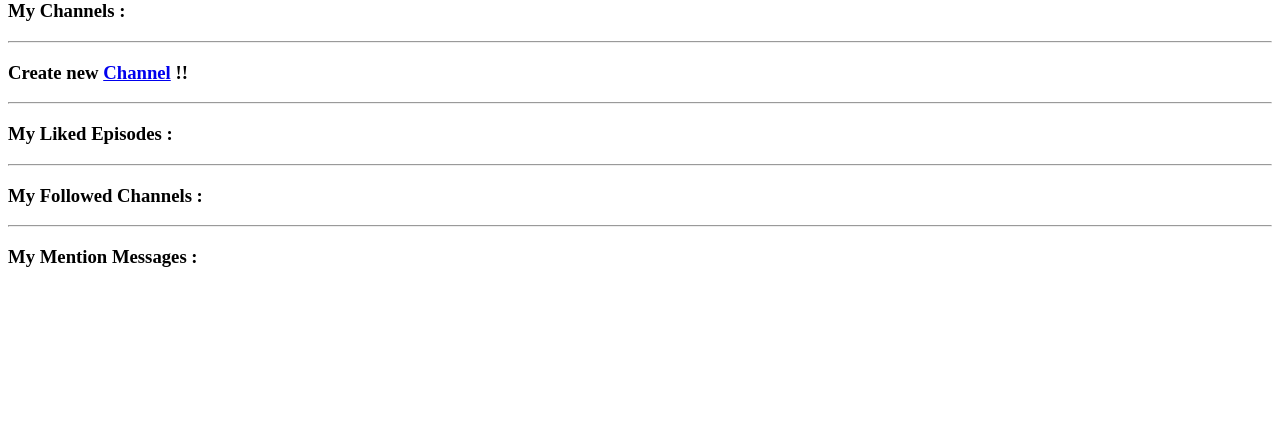
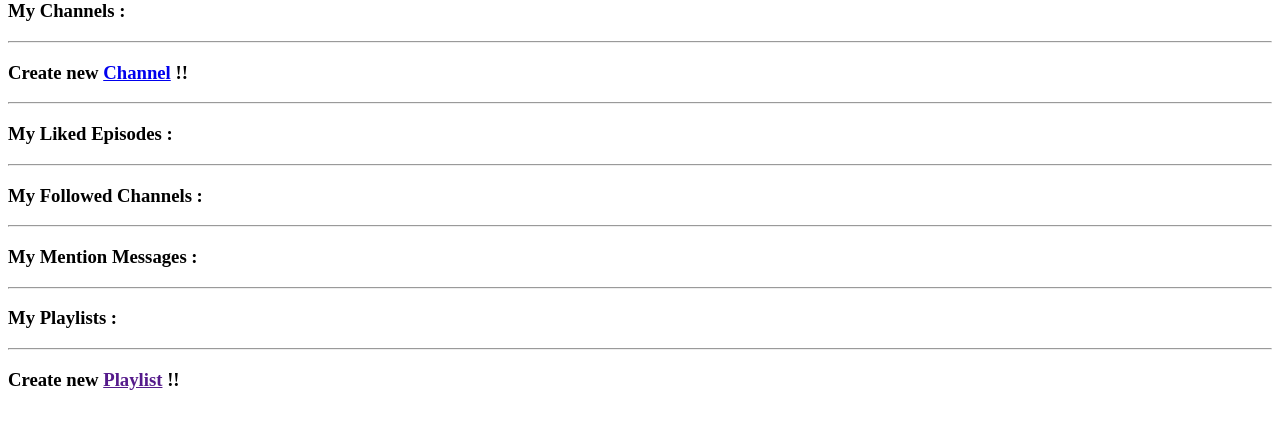
Before and after one commit to AmirShammas/castbox-v2, a Django app: page /profile/1/ in a window 1280 px wide. Shown: the part 335-764 px from the top of the page. Run offline with Django 4.2, Linux system fonts and the light colour scheme; the visitor is signed in with stand-in values (Sample User, id 1); data comes from the database, SQL or seed files in the repository; data that the repository does not hold is empty.

Commit message:
Correct Profile model.

```diff
--- a/castbox_project/castbox/models.py
+++ b/castbox_project/castbox/models.py
@@ -186,3 +186,6 @@ class Profile(MyBaseModel):
 
     def get_mentions(self):
         return self.mention.all()
+
+    def get_playlists(self):
+        return self.playlist.all()
--- a/castbox_project/templates/profiles/profile.html
+++ b/castbox_project/templates/profiles/profile.html
@@ -43,4 +43,13 @@
             <li>{{ mention.id }} => {{ mention.message }}</li>
         {% endfor %}
     </ul>
+    <hr/>
+    <h3>My Playlists :</h3>
+    <ul>
+        {% for playlist in profile.get_playlists %}
+            <li><a href="">{{ playlist.id }}</a> => {{ playlist.title }}</li>
+        {% endfor %}
+    </ul>
+    <hr/>
+    <h3>Create new <a href="">Playlist</a> !!</h3>
 {% endblock content %}
```
